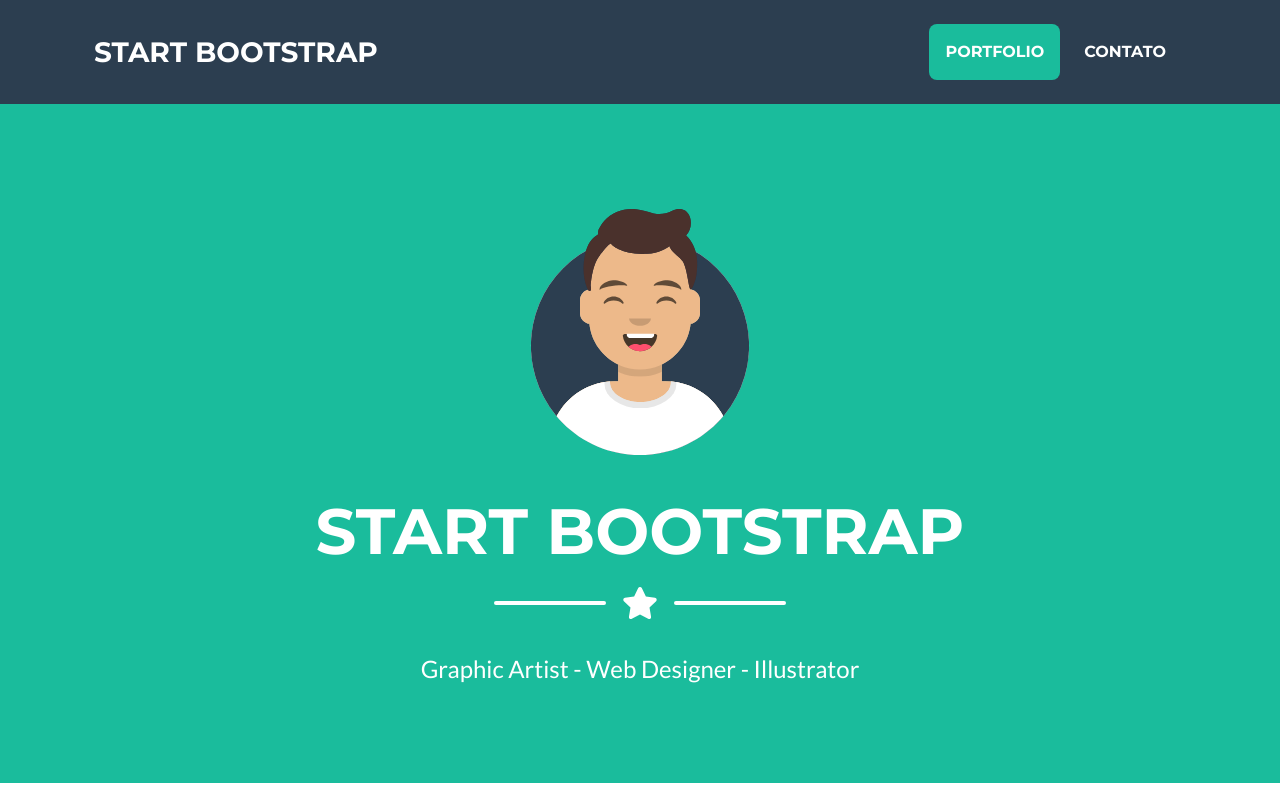
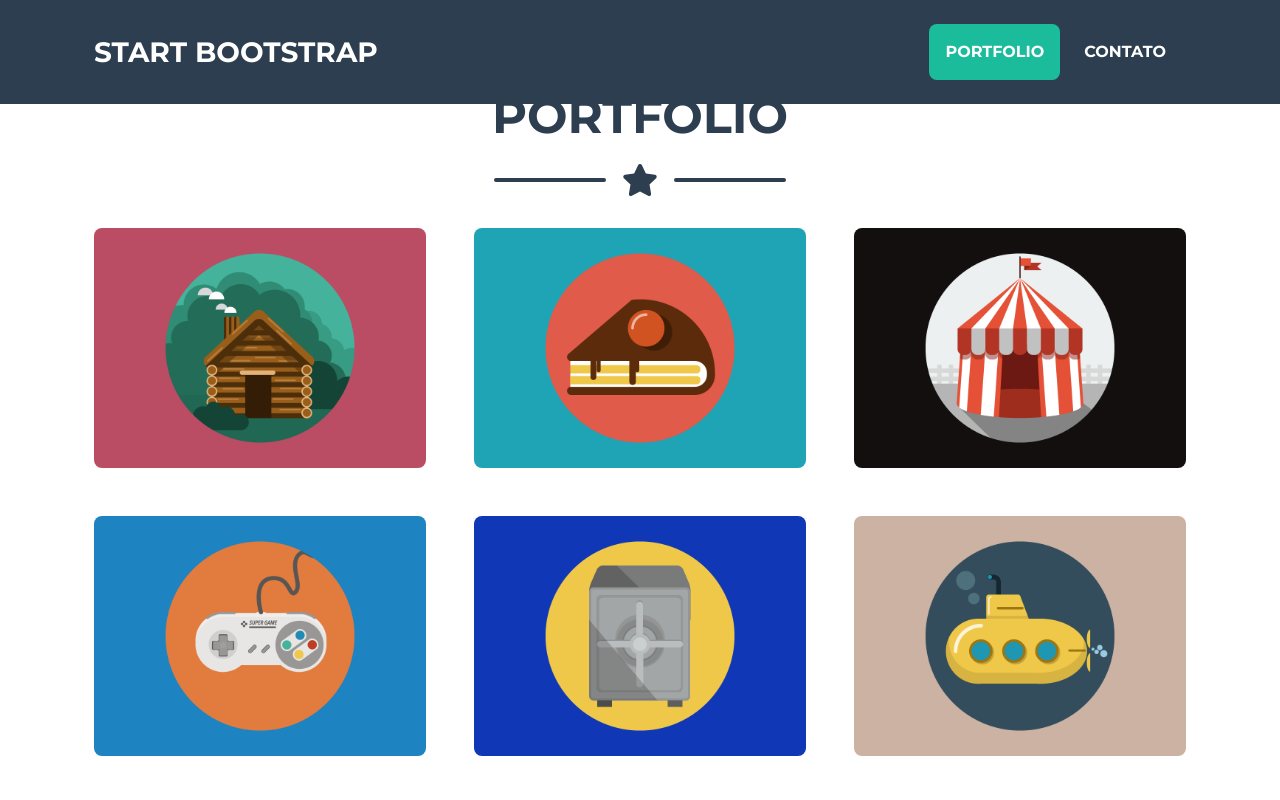
Before and after one commit to AlexandreAmpudiaFaria/Portifolio, a plain HTML site: page index.html in a window 1280 px wide. Shown: the top 800 px of the page. Drawn offline with nearby package versions, Linux system fonts and the light colour scheme.

Commit message:
Update index.html

```diff
--- a/index.html
+++ b/index.html
@@ -33,23 +33,6 @@
                 </div>
             </div>
         </nav>
-        <!-- Masthead-->
-        <header class="masthead bg-primary text-white text-center">
-            <div class="container d-flex align-items-center flex-column">
-                <!-- Masthead Avatar Image-->
-                <img class="masthead-avatar mb-5" src="assets/img/avataaars.svg" alt="" />
-                <!-- Masthead Heading-->
-                <h1 class="masthead-heading text-uppercase mb-0">Start Bootstrap</h1>
-                <!-- Icon Divider-->
-                <div class="divider-custom divider-light">
-                    <div class="divider-custom-line"></div>
-                    <div class="divider-custom-icon"><i class="fas fa-star"></i></div>
-                    <div class="divider-custom-line"></div>
-                </div>
-                <!-- Masthead Subheading-->
-                <p class="masthead-subheading font-weight-light mb-0">Graphic Artist - Web Designer - Illustrator</p>
-            </div>
-        </header>
         <!-- Portfolio Section-->
         <section class="page-section portfolio" id="portfolio">
             <div class="container">
```
